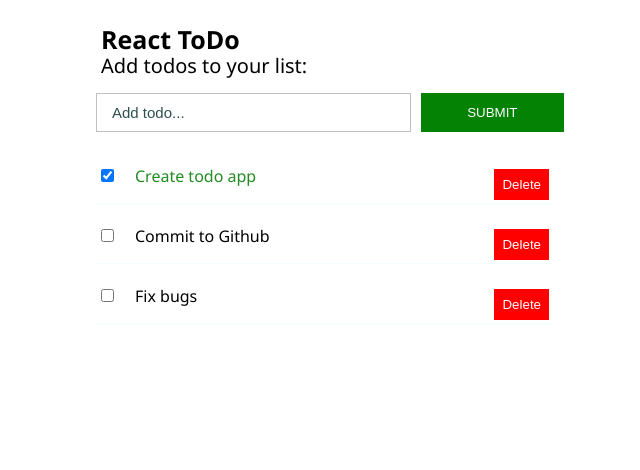
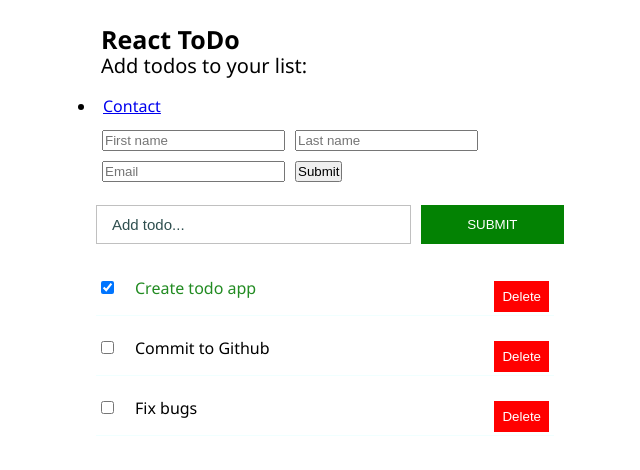
Before and after one commit to ivanradunkovic/I-ToDo, a React (Create React App) app: page /contact in a window 1280 px wide. Shown: the top 470 px of the page, without its empty margins (315-955 px from the left). Built offline with nearby package versions, Linux system fonts and the light colour scheme; the HTML template or start-up script is replaced by a standard one.

Commit message:
Working with routes

```diff
--- a/package.json
+++ b/package.json
@@ -8,8 +8,10 @@
     "@testing-library/user-event": "^7.2.1",
     "react": "^16.13.1",
     "react-dom": "^16.13.1",
+    "react-router-dom": "^5.2.0",
     "react-scripts": "3.4.3",
-    "uuid": "^8.3.0"
+    "uuid": "^8.3.0",
+    "webpack": "^4.44.1"
   },
   "scripts": {
     "start": "react-scripts start",
--- /dev/null
+++ b/src/App.js
@@ -0,0 +1,16 @@
+import React from 'react';
+import './App.css';
+
+class App extends React.Component
+{
+    render()
+    {
+        return (
+            <div>
+                <h1>Todos</h1>
+            </div>
+        );
+    }
+}
+
+export default App;
--- /dev/null
+++ b/src/Contact.js
@@ -0,0 +1,24 @@
+
+import React from "react";
+
+class Contact extends React.Component
+{
+    onSubmit = () =>
+    {
+        this.props.history.push("/");
+    };
+
+    render()
+    {
+        return (
+            <form>
+                <input placeholder="First name" type="First name" />
+                <input placeholder="Last name" type="Last name" />
+                <input placeholder="Email" type="Email" />
+                <button onClick={this.onSubmit}>Submit</button>
+            </form>
+        );
+    }
+}
+
+export default Contact;
--- a/src/components/TodoContainer.js
+++ b/src/components/TodoContainer.js
@@ -3,6 +3,9 @@ import TodosList from "./TodosList";
 import InputTodo from "./InputTodo"
 import Header from "./Header";
 import { v4 as uuidv4 } from "uuid";
+import { Route, NavLink, BrowserRouter as Router, Switch } from "react-router-dom";
+import App from "../App"
+import Contact from "../Contact";
 
 class TodoContainer extends React.Component
 {
@@ -46,6 +49,7 @@ class TodoContainer extends React.Component
     addTodoItem = (title) =>
     {
         const newTodo = {
+            // id: uuid.v4(),
             id: uuidv4(),
             title: title,
             completed: false,
@@ -54,7 +58,6 @@ class TodoContainer extends React.Component
             todos: [...this.state.todos, newTodo],
         });
     };
-
     delTodo = (id) =>
     {
         this.setState({
@@ -70,8 +73,20 @@ class TodoContainer extends React.Component
     render()
     {
         return (
+            <Router>
                 <div className="container">
                     <Header />
+                    <ul>
+                        <li>
+                            <NavLink activeClassName="active" to="/contact">
+                                Contact
+                    </NavLink>
+                        </li>
+                        <Switch>
+                            <Route exact path="/" component={App} />
+                            <Route path="/contact" component={Contact} />
+                        </Switch>
+                    </ul>
                     <InputTodo addTodoProps={this.addTodoItem} />
                     <TodosList
                         todos={this.state.todos}
@@ -79,6 +94,7 @@ class TodoContainer extends React.Component
                         deleteTodoProps={this.delTodo}
                     />
                 </div>
+            </Router>
         );
     }
 }
--- a/src/index.js
+++ b/src/index.js
@@ -1,5 +1,4 @@
-
-import React from "react";
+import React from 'react';
 import ReactDOM from "react-dom";
 import TodoContainer from "./components/TodoContainer";
 import "./App.css";
```
Also changed, not shown: 2 other files (tests, documents, lock files or other folders). Lines whose indentation alone changed are shown as unchanged.
